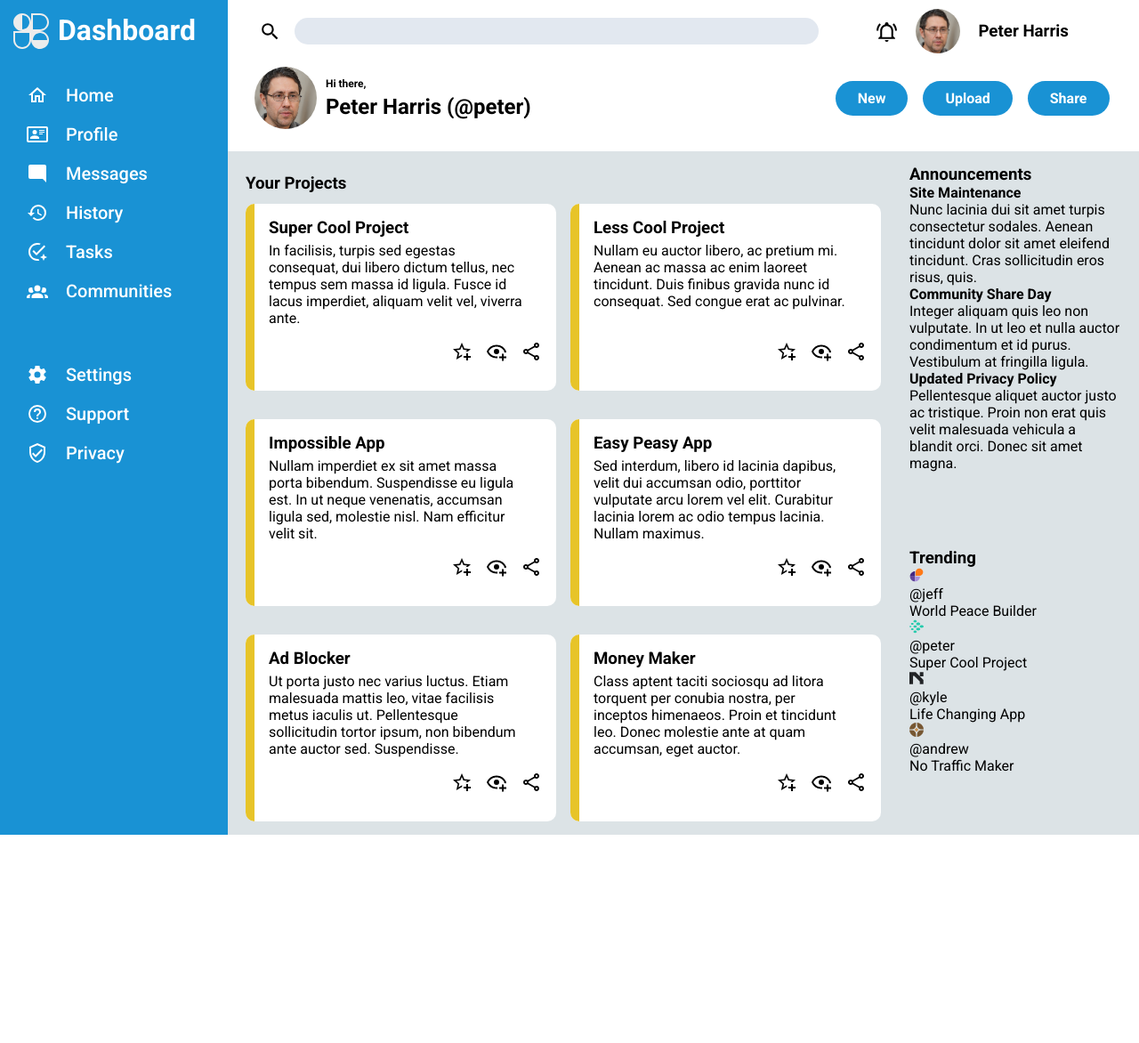
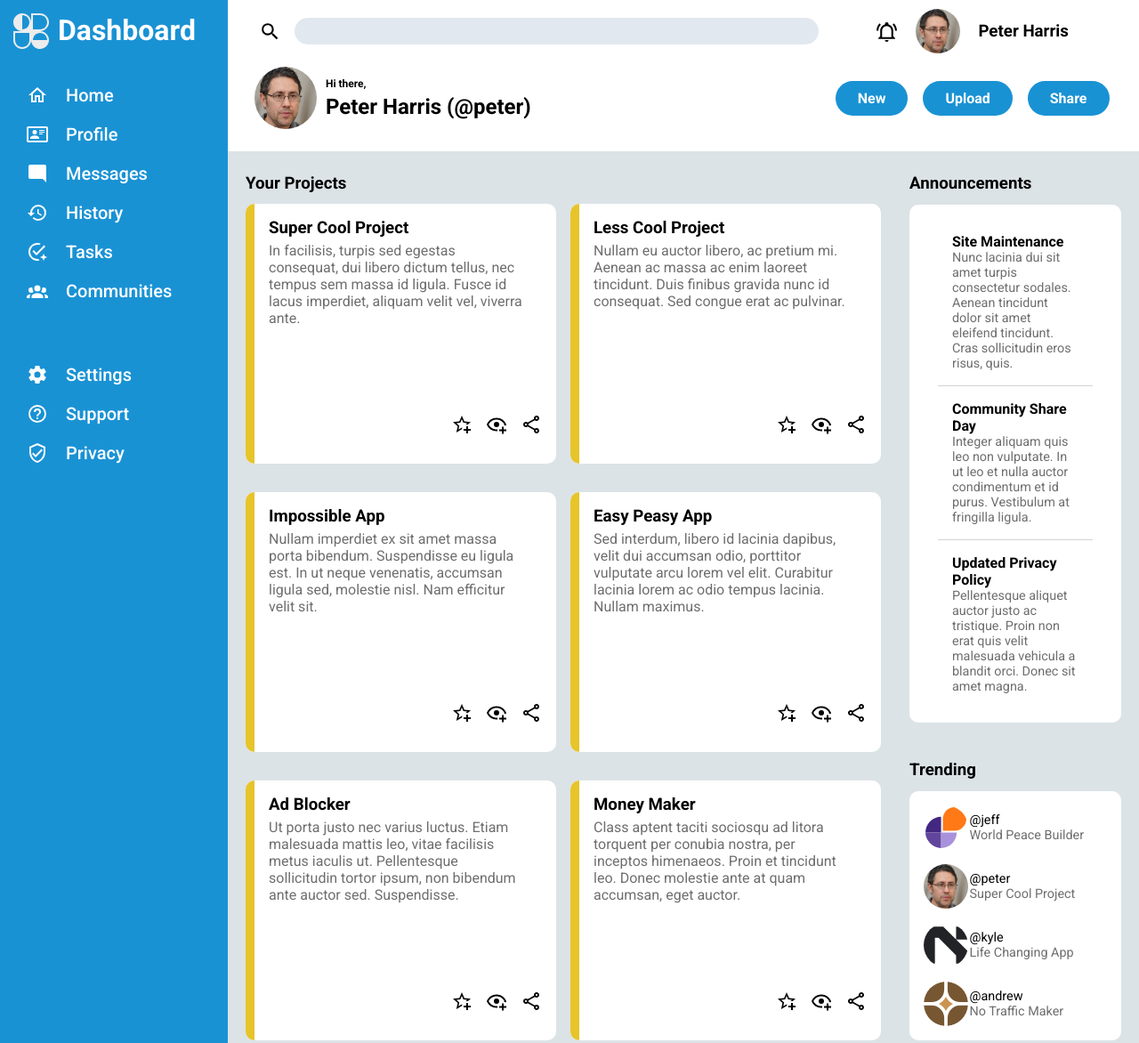
Before and after one commit to chimpbros/admin-dashboard, a plain HTML site: page index.html in a window 1280 px wide. Shown: the top 1172 px of the page at 89% size. Before the commit the page ends 938 px from the top, so only its background shows below. Drawn offline with Linux system fonts and the light colour scheme.

Commit message:
Fix announcement and trending layout

```diff
--- a/index.html
+++ b/index.html
@@ -107,7 +107,7 @@
                     <div class="color-block"></div>
                     <div class="text-section">
                         <h3>Super Cool Project</h3>
-                        <p>In facilisis, turpis sed egestas consequat, dui libero dictum tellus, nec tempus sem massa id ligula. Fusce id lacus imperdiet, aliquam velit vel, viverra ante.</p>
+                        <p class="caption">In facilisis, turpis sed egestas consequat, dui libero dictum tellus, nec tempus sem massa id ligula. Fusce id lacus imperdiet, aliquam velit vel, viverra ante.</p>
                     </div>
                     <div class="action-section">
                         <img src="assets/star-plus-outline.svg" alt="favourite">
@@ -119,7 +119,7 @@
                     <div class="color-block"></div>
                     <div class="text-section">
                         <h3>Less Cool Project</h3>
-                        <p>Nullam eu auctor libero, ac pretium mi. Aenean ac massa ac enim laoreet tincidunt. Duis finibus gravida nunc id consequat. Sed congue erat ac pulvinar.</p>
+                        <p class="caption">Nullam eu auctor libero, ac pretium mi. Aenean ac massa ac enim laoreet tincidunt. Duis finibus gravida nunc id consequat. Sed congue erat ac pulvinar.</p>
                     </div>
                     <div class="action-section">
                         <img src="assets/star-plus-outline.svg" alt="favourite">
@@ -131,7 +131,7 @@
                     <div class="color-block"></div>
                     <div class="text-section">
                         <h3>Impossible App</h3>
-                        <p>Nullam imperdiet ex sit amet massa porta bibendum. Suspendisse eu ligula est. In ut neque venenatis, accumsan ligula sed, molestie nisl. Nam efficitur velit sit.</p>
+                        <p class="caption">Nullam imperdiet ex sit amet massa porta bibendum. Suspendisse eu ligula est. In ut neque venenatis, accumsan ligula sed, molestie nisl. Nam efficitur velit sit.</p>
                     </div>
                     <div class="action-section">
                         <img src="assets/star-plus-outline.svg" alt="favourite">
@@ -143,7 +143,7 @@
                     <div class="color-block"></div>
                     <div class="text-section">
                         <h3>Easy Peasy App</h3>
-                        <p>Sed interdum, libero id lacinia dapibus, velit dui accumsan odio, porttitor vulputate arcu lorem vel elit. Curabitur lacinia lorem ac odio tempus lacinia. Nullam maximus.</p>
+                        <p class="caption">Sed interdum, libero id lacinia dapibus, velit dui accumsan odio, porttitor vulputate arcu lorem vel elit. Curabitur lacinia lorem ac odio tempus lacinia. Nullam maximus.</p>
                     </div>
                     <div class="action-section">
                         <img src="assets/star-plus-outline.svg" alt="favourite">
@@ -155,7 +155,7 @@
                     <div class="color-block"></div>
                     <div class="text-section">
                         <h3>Ad Blocker</h3>
-                        <p>Ut porta justo nec varius luctus. Etiam malesuada mattis leo, vitae facilisis metus iaculis ut. Pellentesque sollicitudin tortor ipsum, non bibendum ante auctor sed. Suspendisse.</p>
+                        <p class="caption">Ut porta justo nec varius luctus. Etiam malesuada mattis leo, vitae facilisis metus iaculis ut. Pellentesque sollicitudin tortor ipsum, non bibendum ante auctor sed. Suspendisse.</p>
                     </div>
                     <div class="action-section">
                         <img src="assets/star-plus-outline.svg" alt="favourite">
@@ -167,7 +167,7 @@
                     <div class="color-block"></div>
                     <div class="text-section">
                         <h3>Money Maker</h3>
-                        <p>Class aptent taciti sociosqu ad litora torquent per conubia nostra, per inceptos himenaeos. Proin et tincidunt leo. Donec molestie ante at quam accumsan, eget auctor.</p>
+                        <p class="caption">Class aptent taciti sociosqu ad litora torquent per conubia nostra, per inceptos himenaeos. Proin et tincidunt leo. Donec molestie ante at quam accumsan, eget auctor.</p>
                     </div>
                     <div class="action-section">
                         <img src="assets/star-plus-outline.svg" alt="favourite">
@@ -178,40 +178,46 @@
             </div>
             <div class="announcement-ctn">
                 <h3>Announcements</h3>
+                <div class="announcements-box">
                     <div class="announcement">
                         <h4>Site Maintenance</h4>
-                    <p>Nunc lacinia dui sit amet turpis consectetur sodales. Aenean tincidunt dolor sit amet eleifend tincidunt. Cras sollicitudin eros risus, quis.</p>
+                        <p class="caption">Nunc lacinia dui sit amet turpis consectetur sodales. Aenean tincidunt dolor sit amet eleifend tincidunt. Cras sollicitudin eros risus, quis.</p>
                     </div>
+                    <div class="line"></div>
                     <div class="announcement">
                         <h4>Community Share Day</h4>
-                    <p>Integer aliquam quis leo non vulputate. In ut leo et nulla auctor condimentum et id purus. Vestibulum at fringilla ligula.</p>
+                        <p class="caption">Integer aliquam quis leo non vulputate. In ut leo et nulla auctor condimentum et id purus. Vestibulum at fringilla ligula.</p>
                     </div>
+                    <div class="line"></div>
                     <div class="announcement">
                         <h4>Updated Privacy Policy</h4>
-                    <p>Pellentesque aliquet auctor justo ac tristique. Proin non erat quis velit malesuada vehicula a blandit orci. Donec sit amet magna.</p>
+                        <p class="caption">Pellentesque aliquet auctor justo ac tristique. Proin non erat quis velit malesuada vehicula a blandit orci. Donec sit amet magna.</p>
+                    </div>
                 </div>
             </div>
             <div class="trending-ctn">
                 <h3>Trending</h3>
+                <div class="trending-box">
                     <div class="trending">
-                    <img src="assets/logoipsum-223.svg" alt="profile1">
+                        <img src="assets/logoipsum-223.svg" alt="profile1" class="profile-pic">
                         <p class="trending-username">@jeff</p>
-                    <p>World Peace Builder</p>
+                        <p class="caption">World Peace Builder</p>
                     </div>
                     <div class="trending">
-                    <img src="assets/logoipsum-247.svg" alt="profile2">
+                        <img src="assets/profile-pic.jpeg" alt="profile2" class="profile-pic">
                         <p class="trending-username">@peter</p>
-                    <p>Super Cool Project</p>
+                        <p class="caption">Super Cool Project</p>
                     </div>
                     <div class="trending">
-                    <img src="assets/logoipsum-282.svg" alt="profile3">
+                        <img src="assets/logoipsum-282.svg" alt="profile3" class="profile-pic">
                         <p class="trending-username">@kyle</p>
-                    <p>Life Changing App</p>
+                        <p class="caption">Life Changing App</p>
                     </div>
                     <div class="trending">
-                    <img src="assets/logoipsum-299.svg" alt="profile4">
+                        <img src="assets/logoipsum-299.svg" alt="profile4" class="profile-pic">
                         <p class="trending-username">@andrew</p>
-                    <p>No Traffic Maker</p>
+                        <p class="caption">No Traffic Maker</p>
+                    </div>
                 </div>
             </div>
         </div>
--- a/style.css
+++ b/style.css
@@ -9,6 +9,10 @@
 
 .filter-white {
     filter: invert(100%) sepia(100%) saturate(0%) hue-rotate(14deg) brightness(102%) contrast(103%);
+}
+
+.caption {
+    color: #6e6e6e;
 }
 
 .container {
@@ -101,6 +105,7 @@
     grid-auto-flow: column;
     justify-items: center;
     align-items: center;
+    max-width: 400px;
 }
 
 .nav-btn {
@@ -231,6 +236,67 @@ li a:hover {
     width: 1.5rem;
 }
 
+.announcement-ctn {
+    display: grid;
+}
+
+.announcement-ctn > h3 {
+    margin: 10px 0 13px 0;
+}
+
+.announcements-box {
+    display: grid;
+    background-color: white;
+    border-radius: 10px;
+    padding: 1rem 2rem;
+}
+
+.announcement {
+    padding: 1rem;
+}
+
+.line {
+    height: 1px;
+    background-color: lightgray;
+}
+
+.announcement p {
+    font-size: 0.9rem;
+}
+
+.trending-ctn {
+    display: grid;
+}
+
+.trending-ctn h3 {
+    margin: 10px 0 13px 0;
+}
+
+.trending-box {
+    background-color: white;
+    display: grid;
+    border-radius: 10px;
+    padding: 1rem;
+    gap: 1rem;
+}
+
+.trending {
+    display: grid;
+    grid-template-columns: 1fr 3fr;
+}
+
+.trending .profile-pic {
+    grid-row: 1 / 3;
+}
+
+.trending .trending-username {
+    align-self: end;
+}
+
+.trending p {
+    font-size: 0.9rem;
+}
+
 img {
     height: 1rem;
     width: 1rem;
```
Lines whose indentation alone changed are shown as unchanged.
